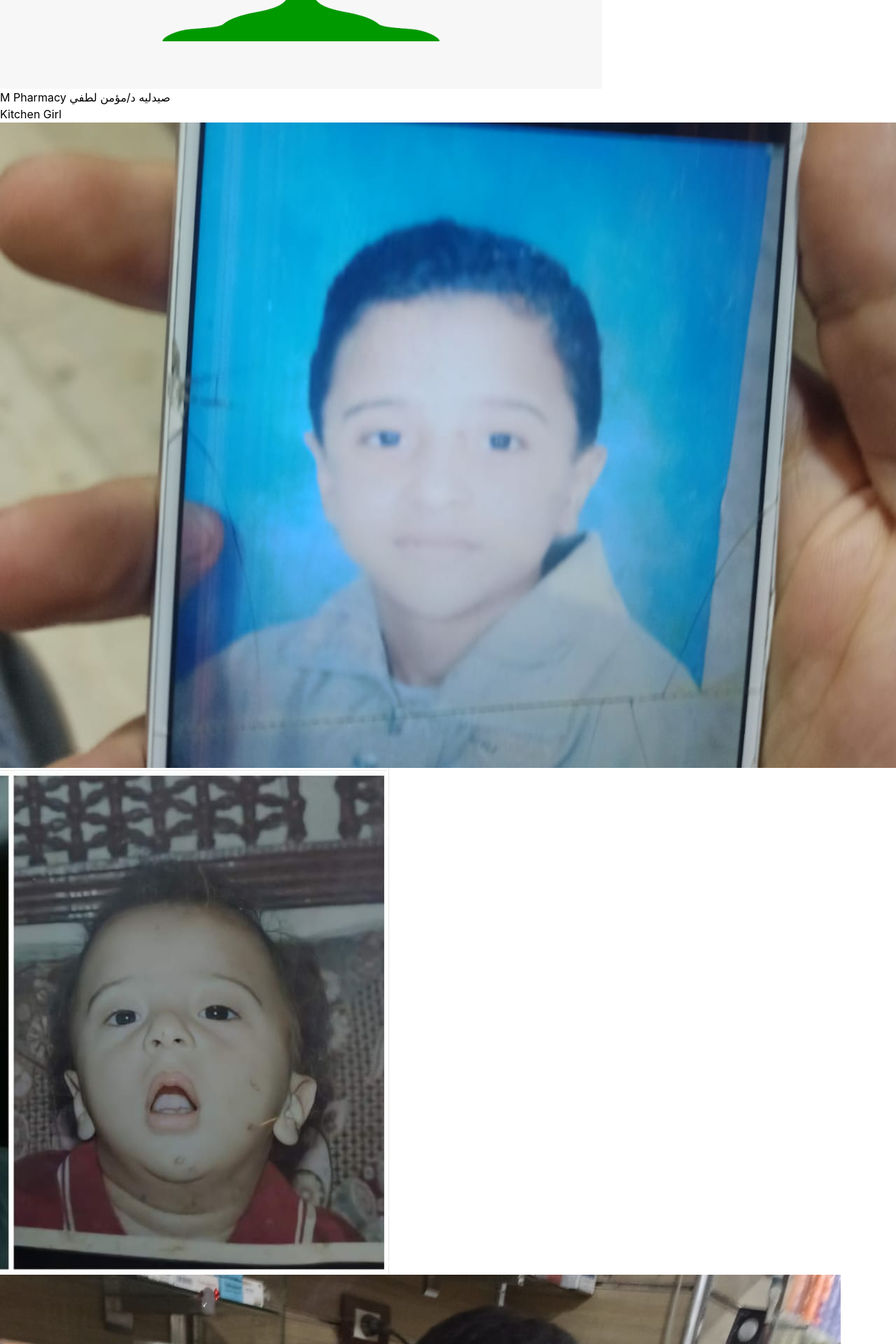
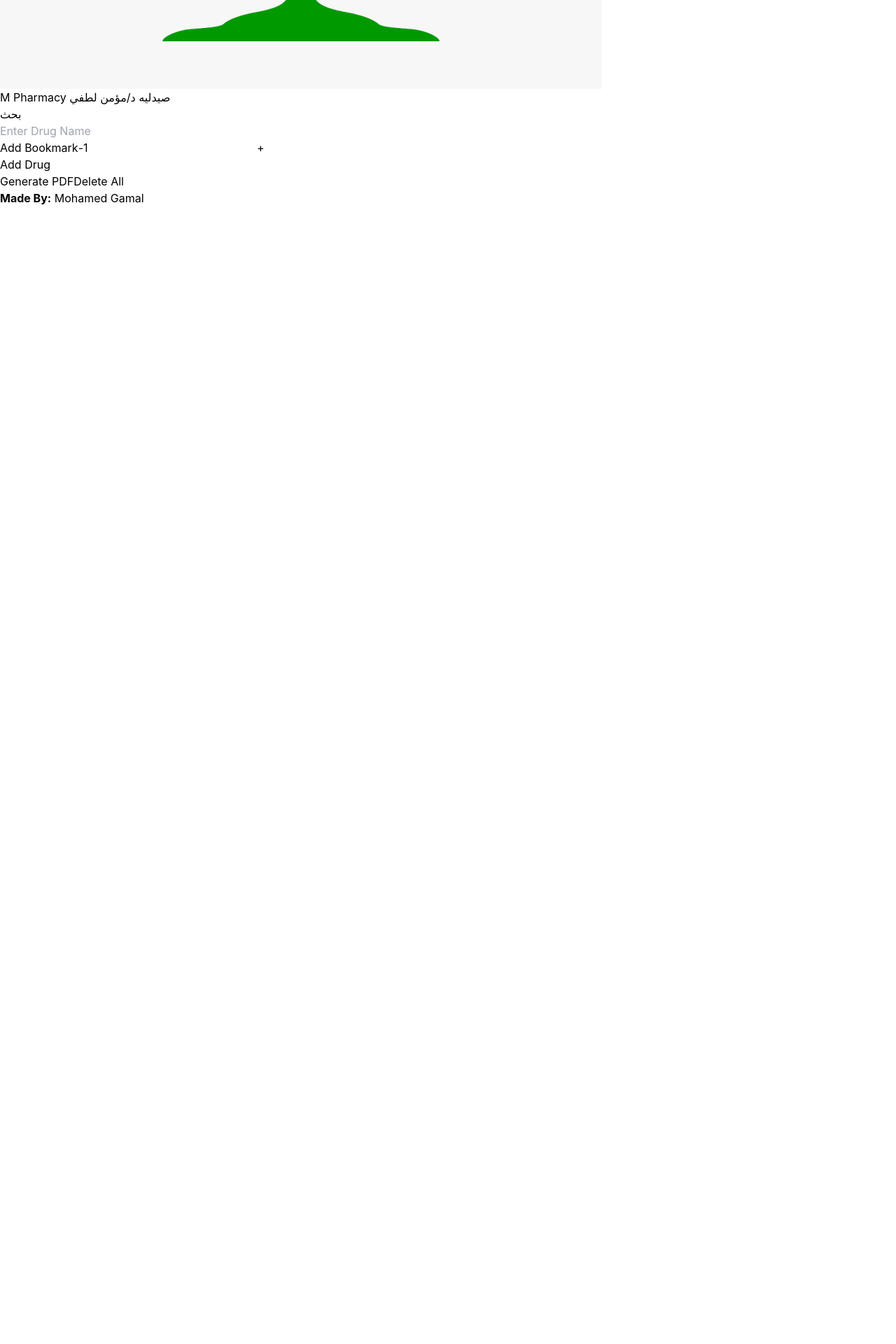
Before and after one commit to medoogamal/pharmacy-momen-, a Vue app: page / in a window 1280 px wide. Shown: the part 880-2800 px from the top of the page at 70% size. After the commit the page ends 1175 px from the top, so only its background shows below. Built offline with nearby package versions, Linux system fonts and the light colour scheme.

Commit message:
Update App.vue

```diff
--- a/src/App.vue
+++ b/src/App.vue
@@ -11,12 +11,6 @@
         <h1 class="text-white text-2xl font-semibold">
           M Pharmacy صيدليه د/مؤمن لطفي
         </h1>
-      </div>
-      <div class="flex items-center gap-2 ml-[550px]">
-        <h1 class="text-white text-lg font-bold">Kitchen Girl</h1>
-        <img src="/h3.jpg" class="w-[60px]  rounded-full" alt="">
-        <img src="/h.jpg" class="w-[60px]  rounded-full" alt="">
-        <img src="/h1.jpg" class="w-[60px]  rounded-full" alt="">
       </div>
     </div>
 
```
